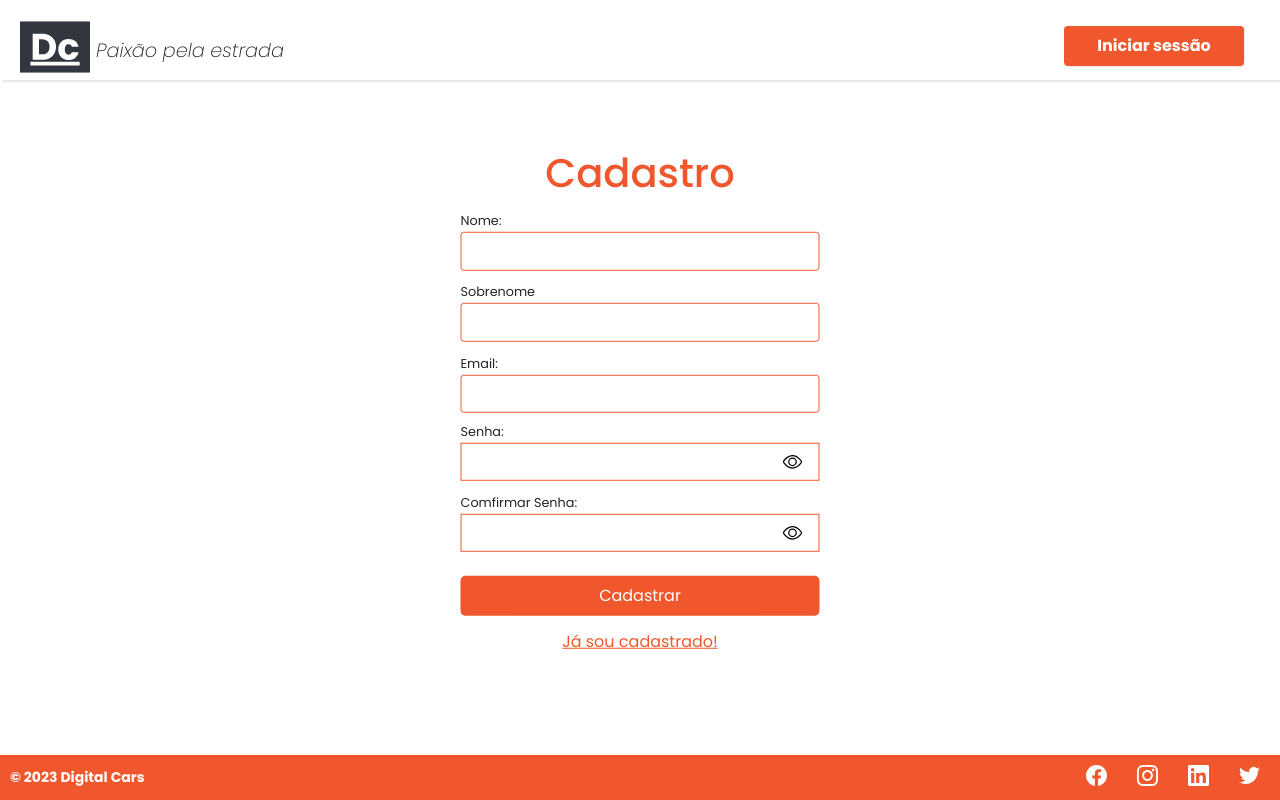
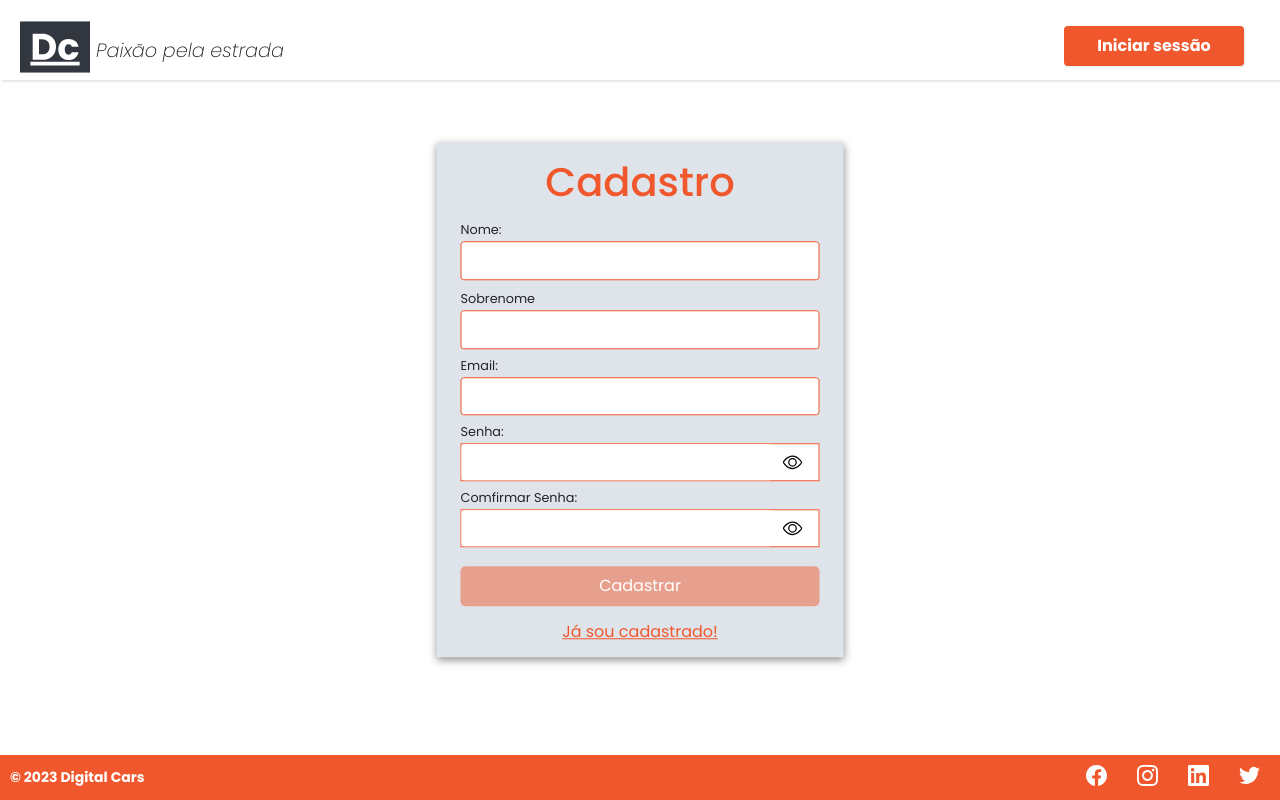
Before and after one commit to GabrielyPaz/projeto-integrador, a React (Vite) app: page /register in a window 1280 px wide. Built offline with nearby package versions, Linux system fonts and the light colour scheme.

Commit message:
acerto da validação dos formularios

```diff
--- a/src/Components/RegisterForm/RegisterForm.jsx
+++ b/src/Components/RegisterForm/RegisterForm.jsx
@@ -3,8 +3,8 @@ import { useNavigate } from "react-router-dom";
 // useForm
 import { useForm } from 'react-hook-form';
 import { yupResolver } from '@hookform/resolvers/yup';
+import * as Yup from 'yup';
 //yup
-import {object, ref, string} from "yup";
 
 import styles from './RegisterForm.module.css';
 import eye from '../../assets/eye.svg';
@@ -18,59 +18,69 @@ export default function RegisterForm(){
 	const [showPasswordTwo, setShowPasswordTwo] = useState(false);
 	const data = localStorage.getItem("registros");
 	const [listaRegistro, setListaRegistro] = useState(data ? JSON.parse(data) : []);
-
+/*
 	const [formData, setFormData] = useState({
     nome: '',
     sobrenome:'',
     email: '',
-    password: '',
-  });
+    password: ''
+  });*/
 
-	const schema = object({
+	const schema = Yup.object().shape({
 
-		nome: string()
+		nome: Yup.string()
 		.required("* Campo Obrigatório!")
 		.min(3, "* Mínimo de 3 caracteres!"),
 
-		sobrenome: string()
+		sobrenome: Yup.string()
 		.required("* Campo Obrigatório!")
 		.min(3, "* Mínimo de 3 caracteres!"),
 
-		email: string()
+		email: Yup.string()
 		.required("* Campo Obrigatório!")
 		.email("* Insira um e-mail válido"),
 
-		password: string()
+		password: Yup.string()
 		.required("* Campo Obrigatório!")
 		.min(8, "* Mínimo de 8 caracteres"),
 
-		confirmPassword: string()
+		confirmPassword: Yup.string()
 		.required("* Repita a senha!")
-		.min(8, "* Mínimo de 8 caracteres")
-		.oneOf([ref("password")], "* Senha estão diferentes!")
+		.oneOf([Yup.ref("password"), null], "* Senha estão diferentes!")
 	})
 
-	const { register,
-		handleSubmit: onSubmit,
-		watch,
-		formState: { errors }
-	} = useForm({resolver: yupResolver(schema)});
+	const { register, handleSubmit, formState, reset } = useForm({
 
+		mode: "all",
+		resolver: yupResolver(schema),
+		defaultValues: {
+			nome: "",
+			sobrenome: "",
+			email: "",
+			password: "",
+			confirmPassword: ""
+		}
+	});
 
-	const handleSubmit = (data) => {
+	const { errors, isDirty, isValid } = formState;
+	//console.log("error", errors.nome)
+
+	const handleSubmitData = (data) => {
 		console.log(data);
-		const novoRegistro = [...listaRegistro, formData];
+		const novoRegistro = [...listaRegistro, data];
 		setListaRegistro(novoRegistro);
+		console.log(data)
 
 		localStorage.setItem('registros', JSON.stringify(novoRegistro));
-      alert('Cadastro realizado com sucesso!');
-      navigate('/login');
+		reset()
+    alert('Cadastro realizado com sucesso!');
+    navigate('/login');
 	}
 
-	const handleChange = (e) => {
-    setFormData({ ...formData, [e.target.name]: e.target.value });
-		console.log(formData);
-  }
+	//const handleChange = (e) => {
+    //setFormData({ ...formData, [e.target.name]: e.target.value });
+	//	console.log(formData);
+ // }
 
 	const handleClickShowPasswordOne = () => {
 		setShowPasswordOne(!showPasswordOne)
@@ -82,7 +92,8 @@ export default function RegisterForm(){
 
 	return (
 		<>
-			<form className={styles.form_register} onSubmit={onSubmit(handleSubmit)}>
+			<form className={styles.form_register}
+			onSubmit={handleSubmit(handleSubmitData)}>
 
 				<h1 className={styles.h1_register}>Cadastro</h1>
 
@@ -92,28 +103,24 @@ export default function RegisterForm(){
 						Nome:
 					</label>
 					<div>
-						<input className={styles.input_register} name="nome"
+						<input className={errors.nome ? styles.input_register_error : styles.input_register}
+						name="nome"
 						type="text"
-						minLength={3}
-						{...register("nome")}
-						onChange={handleChange}
+						{...register('nome')}
 						/>
-						<small className={styles.small_register_error}>{errors?.nome?.message}</small>
+						{errors.nome && <small className={styles.small_register_error}>{errors.nome.message}</small>}
 					</div>
 
 					<label className={styles.label_register}>
 						Sobrenome
 					</label>
 					<div className={styles.user_input}>
-						<input className={styles.input_register}
+						<input className={errors.sobrenome ? styles.input_register_error : styles.input_register}
 						name="sobrenome"
 						type="text"
-						minLength={3}
 						{...register("sobrenome")}
-						onChange={handleChange}
 						/>
-
-						<small className={styles.small_register_error}>{errors?.sobrenome?.message}</small>
+						{errors.sobrenome && <small className={styles.small_register_error}>{errors.sobrenome.message}</small>}
 					</div>
 				</div>
 
@@ -123,14 +130,13 @@ export default function RegisterForm(){
 					</label>
 					<div>
 						<input
-						className={styles.input_register}
+						className={errors.email ? styles.input_register_error : styles.input_register}
 						type="email"
 						name="email"
 						id="email"
 						{...register("email")}
-						onChange={handleChange}
 						/>
-						<small className={styles.small_register_error}>{errors?.email?.message}</small>
+						{errors.email && <small className={styles.small_register_error}>{errors.email.message}</small>}
 					</div>
 				</div>
 
@@ -138,13 +144,12 @@ export default function RegisterForm(){
 					<label className={styles.label_register}>
 						Senha:
 					</label>
-					<div className={styles.divPasswordEConfirmPassword}>
-						<input className={styles.input_register}
+					<div className={errors.password ? styles.divPasswordEConfirmPassword_error : styles.divPasswordEConfirmPassword}>
+						<input
+						className={errors.password ? styles.input_div_error : styles.input_register}
 						type={!showPasswordOne ? "password" : "text"} name="password"
 						id="password"
-						minLength={8}
 						{...register("password")}
-						onChange={handleChange}
 						/>
 
 						<img onClick={handleClickShowPasswordOne}
@@ -154,22 +159,21 @@ export default function RegisterForm(){
 							alt="icone olho"
 							/>
 					</div>
-					<small className={styles.small_register_error}>{errors?.password?.message}</small>
+					{errors.password && <small className={styles.small_register_error}>{errors.password.message}</small>}
 				</div>
 
 				<div className={styles.user_input}>
 					<label className={styles.label_register} >
 						Comfirmar Senha:
 					</label>
-					<div className={styles.divPasswordEConfirmPassword}>
+					<div className={errors.confirmPassword ? styles.divPasswordEConfirmPassword_error : styles.divPasswordEConfirmPassword}>
 						<input
-						className={styles.input_register}
+						className={errors.confirmPassword ? styles.input_div_error : styles.input_register}
 						type={!showPasswordTwo ? "password" : "text"}
 						name="confirmPassword"
 						id="confirmPassword"
 						minLength={8}
 						{...register("confirmPassword")}
-						onChange={handleChange}
 
 						/>
 						<img onClick={handleClickShowPasswordTwo}
@@ -179,11 +183,15 @@ export default function RegisterForm(){
 							alt="icone olho"
 							/>
 					</div>
-					<small className={styles.small_register_error}>{errors?.confirmPassword?.message}</small>
+					{errors.confirmPassword && <small className={styles.small_register_error}>{errors.confirmPassword.message}</small>}
 
 
 					<div>
-						<button className={styles.button_register} name="send">Cadastrar</button>
+						<button
+						className={styles.button_register}
+						name="send"
+						disabled={!isDirty || !isValid}
+						>Cadastrar</button>
 					</div>
 				</div>
 
--- a/src/Components/RegisterForm/RegisterForm.module.css
+++ b/src/Components/RegisterForm/RegisterForm.module.css
@@ -6,6 +6,13 @@
 	--cor-cinza-claro: #DFE4EA; /*cinza claro - background*/
 	--cor-preta: #191B1D;
 	--cor-erro-input: #da5858; /* cor de erro */
+	--cor-erro-input-transparente: #ff00005b;
+  --azul-escuro: #31363f;
+  --preto: #191B1D;
+  --preto-total: #000;
+  --cinza-background: #DFE4EA;
+  --branco: #fff;
+  --branco-opaco: #ffffff95;
 }
 
 .form_register{
@@ -17,11 +24,11 @@
 	margin: 0 auto;
 	min-width: 320px;
 	max-width: 26em;
-	background-color: inherit;
+	background-color: var(--cinza-background);
+	box-shadow: rgba(0, 0, 0, 0.45) 0px 3px 8px;
 	display: flex;
 	align-items: center;
 	flex-direction: column;
-	/*box-shadow: 0 5px 5px lightgrey;*/
 	padding: 1em 1.5em;
 }
 
@@ -32,9 +39,9 @@
 .input_register {
 	width: 100%;
 	padding: .4em .5em;
-	background-color: var(--app-grey);
 	border: 1px solid var(--cor-laranja);
 	border-radius: .2em;
+	background-color: var(--branco);
 	}
 
 .input_register:focus {
@@ -68,18 +75,24 @@
 	border-color: transparent;
 }
 
-	div.error .label_register{
-	color: var();
-	}
+.input_register_error {
+	outline: none;
+	width: 100%;
+	padding: .4em .5em;
+	background-color: var(--app-grey);
+	border: 1px solid var(--cor-erro-input);
+	background-color: var(--cor-erro-input-transparente);
+	border-radius: .2em;
+}
 
-	div.error .small_register{
-	color: var(--cor-erro-input);
-	display: block;
-	}
-
-	div.error .input_register {
-	border-color: var(--cor-erro-input);
-	}
+.input_div_error{
+	outline: none;
+	width: 100%;
+	padding: .4em .5em;
+	background-color: var(--app-grey);
+	border-radius: .2em;
+	border: none;
+}
 
 .small_register_error {
 	font-size: .8em;
@@ -93,11 +106,21 @@
 	display: flex;
 	justify-content: space-between;
 	align-items: center;
-	background-color: var(--app-grey);
+	background-color: var(--branco);
 	border: 1px solid var(--cor-laranja);
 	padding-right: 5px;
 	width: 100%;
 	}
+
+	.divPasswordEConfirmPassword_error{
+		display: flex;
+		justify-content: space-between;
+		align-items: center;
+		background-color: var(--cor-erro-input-transparente);
+		border: 1px solid var(--cor-erro-input);
+		padding-right: 5px;
+		width: 100%;
+		}
 
 .divPasswordEConfirmPassword .input_register{
 		border: none;
@@ -105,6 +128,14 @@
 
 	/* aplicando css erros */
 
+.label_register_error{
+	color: var(--cor-erro-input);
+	width: 100%;
+	font-weight: 300;
+	margin-bottom: -.1em;
+	margin-top: .5em;
+	font-size: .8em;
+}
 
 .button_register {
 
```
